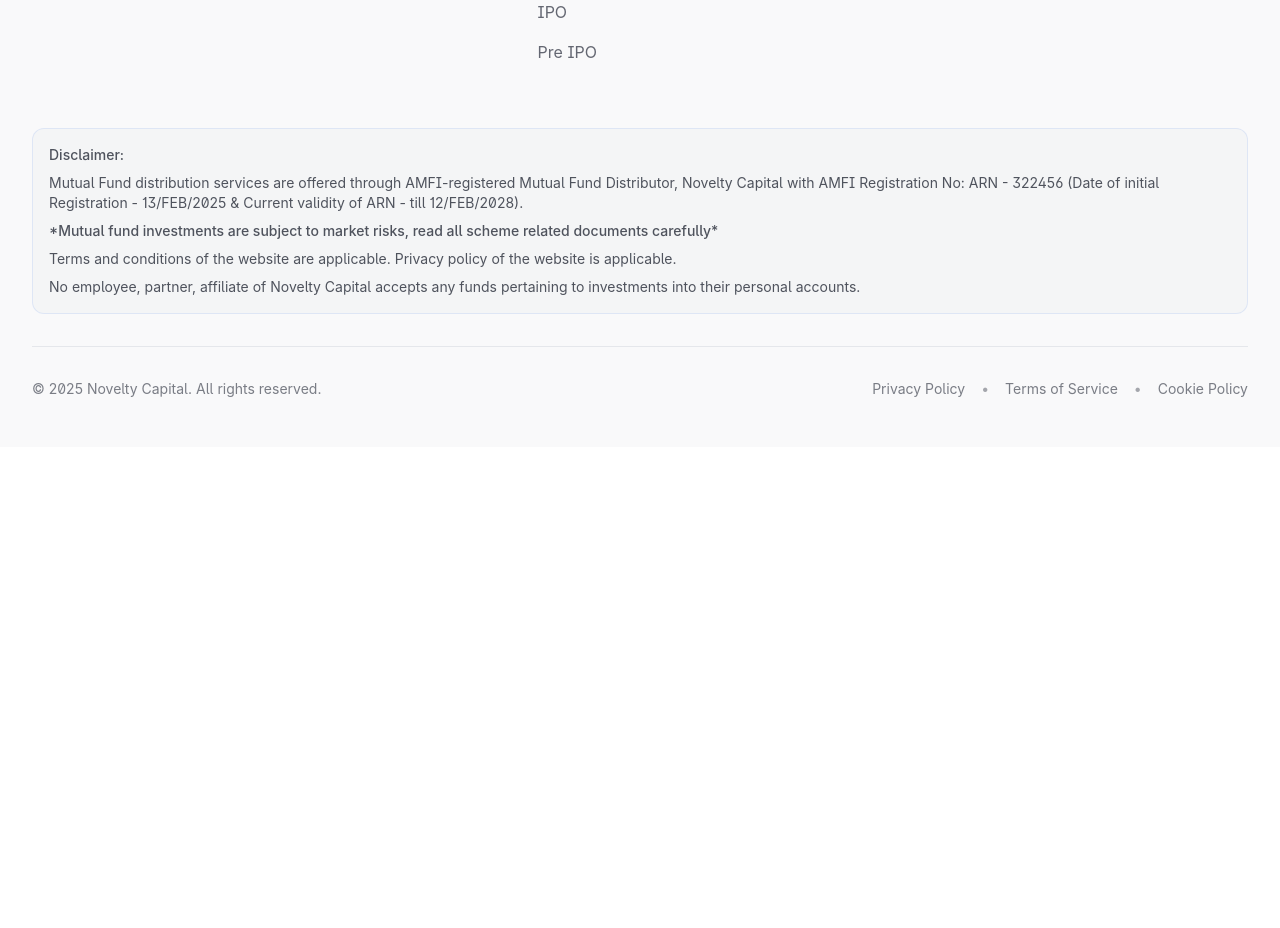
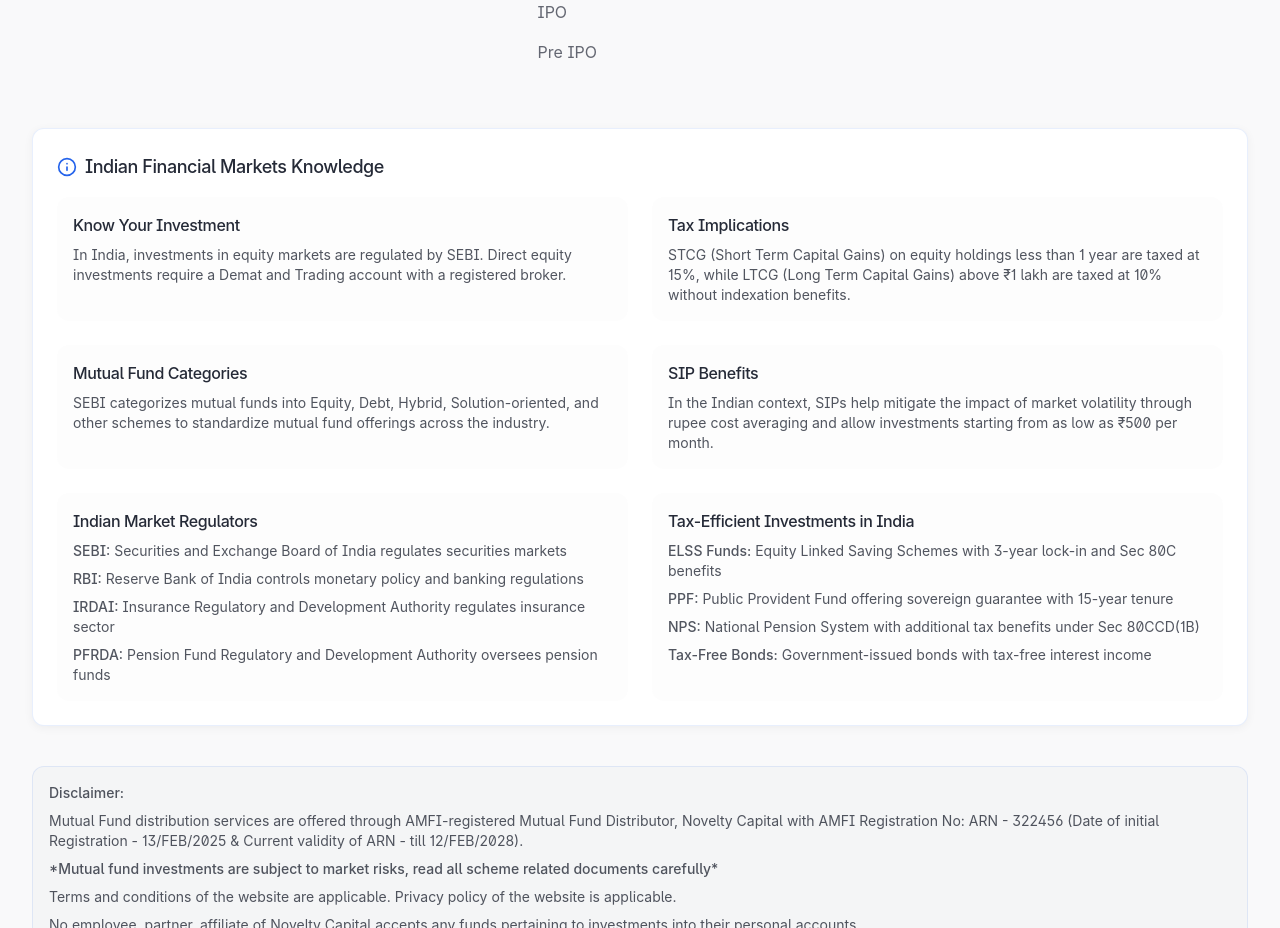
Before and after one commit to Kartikey017/noveltycapital, a React (Vite) app: page / in a window 1280 px wide. Shown: the part 6100-7028 px from the top of the page. Before the commit the page ends 6547 px from the top, so only its background shows below. Built offline with nearby package versions, Linux system fonts and the light colour scheme.

Commit message:
Refactor: Add India-specific financial content
Add content related to Indian financial markets and investment strategies.

```diff
--- a/src/components/Footer.tsx
+++ b/src/components/Footer.tsx
@@ -1,7 +1,7 @@
 
 import React from "react";
 import { Link } from "react-router-dom";
-import { Diamond } from "lucide-react";
+import { Diamond, Info } from "lucide-react";
 
 const Footer = () => {
   const currentYear = new Date().getFullYear();
@@ -35,6 +35,26 @@ const Footer = () => {
         { name: "Privacy Policy", path: "/privacy" },
         { name: "Terms of Service", path: "/terms" }
       ]
+    }
+  ];
+
+  // India-specific financial information
+  const indiaFinancialInfo = [
+    {
+      title: "Know Your Investment",
+      content: "In India, investments in equity markets are regulated by SEBI. Direct equity investments require a Demat and Trading account with a registered broker."
+    },
+    {
+      title: "Tax Implications",
+      content: "STCG (Short Term Capital Gains) on equity holdings less than 1 year are taxed at 15%, while LTCG (Long Term Capital Gains) above ₹1 lakh are taxed at 10% without indexation benefits."
+    },
+    {
+      title: "Mutual Fund Categories",
+      content: "SEBI categorizes mutual funds into Equity, Debt, Hybrid, Solution-oriented, and other schemes to standardize mutual fund offerings across the industry."
+    },
+    {
+      title: "SIP Benefits",
+      content: "In the Indian context, SIPs help mitigate the impact of market volatility through rupee cost averaging and allow investments starting from as low as ₹500 per month."
     }
   ];
 
@@ -104,6 +124,42 @@ const Footer = () => {
           ))}
         </div>
 
+        {/* India-specific financial knowledge section */}
+        <div className="mb-10 bg-white p-6 rounded-xl shadow-subtle border border-primary/10">
+          <h3 className="text-lg font-medium mb-4 flex items-center">
+            <Info className="w-5 h-5 text-primary mr-2" />
+            Indian Financial Markets Knowledge
+          </h3>
+          <div className="grid grid-cols-1 md:grid-cols-2 gap-6">
+            {indiaFinancialInfo.map((info, index) => (
+              <div key={index} className="p-4 bg-secondary/20 rounded-lg">
+                <h4 className="font-medium mb-2">{info.title}</h4>
+                <p className="text-sm text-foreground/80">{info.content}</p>
+              </div>
+            ))}
+          </div>
+          <div className="mt-6 grid grid-cols-1 md:grid-cols-2 gap-6">
+            <div className="p-4 bg-secondary/20 rounded-lg">
+              <h4 className="font-medium mb-2">Indian Market Regulators</h4>
+              <ul className="text-sm text-foreground/80 space-y-2">
+                <li><span className="font-medium">SEBI:</span> Securities and Exchange Board of India regulates securities markets</li>
+                <li><span className="font-medium">RBI:</span> Reserve Bank of India controls monetary policy and banking regulations</li>
+                <li><span className="font-medium">IRDAI:</span> Insurance Regulatory and Development Authority regulates insurance sector</li>
+                <li><span className="font-medium">PFRDA:</span> Pension Fund Regulatory and Development Authority oversees pension funds</li>
+              </ul>
+            </div>
+            <div className="p-4 bg-secondary/20 rounded-lg">
+              <h4 className="font-medium mb-2">Tax-Efficient Investments in India</h4>
+              <ul className="text-sm text-foreground/80 space-y-2">
+                <li><span className="font-medium">ELSS Funds:</span> Equity Linked Saving Schemes with 3-year lock-in and Sec 80C benefits</li>
+                <li><span className="font-medium">PPF:</span> Public Provident Fund offering sovereign guarantee with 15-year tenure</li>
+                <li><span className="font-medium">NPS:</span> National Pension System with additional tax benefits under Sec 80CCD(1B)</li>
+                <li><span className="font-medium">Tax-Free Bonds:</span> Government-issued bonds with tax-free interest income</li>
+              </ul>
+            </div>
+          </div>
+        </div>
+
         {/* Disclaimer section */}
         <div className="mb-8 p-4 bg-secondary/80 border border-primary/10 rounded-lg text-sm text-foreground/80">
           <p className="font-medium mb-2">Disclaimer:</p>
```
